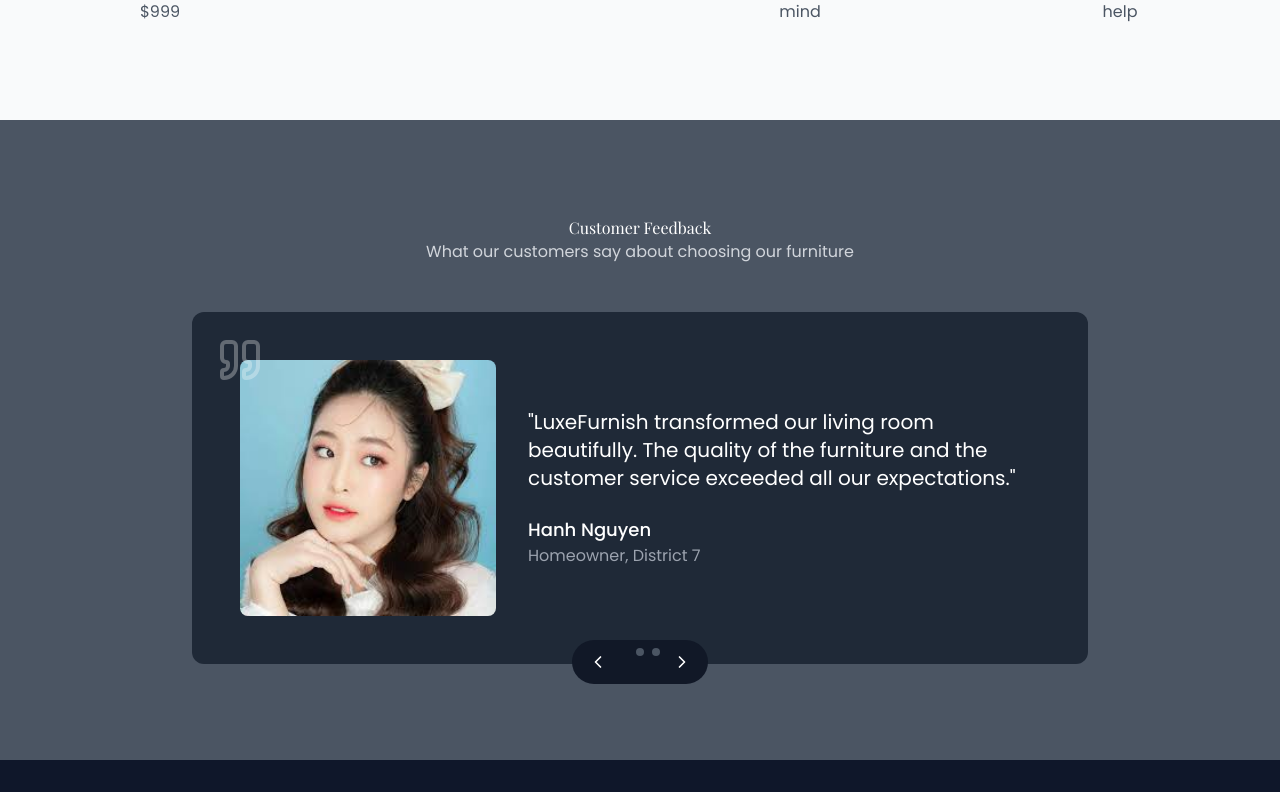
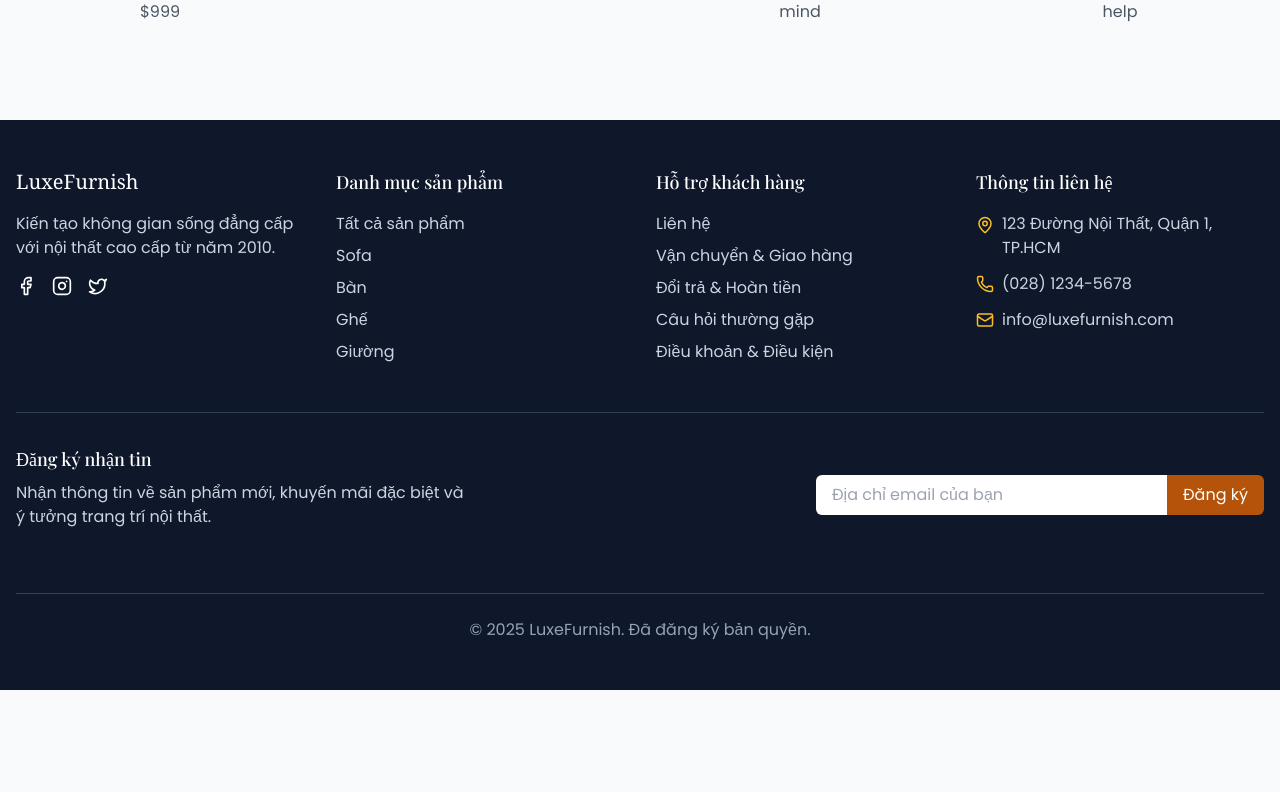
Before and after one commit to nguyentaituananh/DATN, a React (Vite) app in the folder frontend/: page / in a window 1280 px wide. Shown: the part 1988-2780 px from the top of the page. After the commit the page ends 2678 px from the top, so only its background shows below. Built offline with nearby package versions, Linux system fonts and the light colour scheme.

Commit message:
WIP: update layout and cart controller

```diff
--- a/frontend/src/components/layout/layout.tsx
+++ b/frontend/src/components/layout/layout.tsx
@@ -1,7 +1,6 @@
 import React from 'react';
 import Header from './Header';
 import Footer from './Footer';
-import TestimonialsSection from './TestimonialsSection';
 
 interface LayoutProps {
   children: React.ReactNode;
@@ -14,7 +13,6 @@ const Layout: React.FC<LayoutProps> = ({ children }) => {
       <main className="flex-grow pt-16 md:pt-20">
         {children}
       </main>
-      <TestimonialsSection/>
       <Footer />
     </div>
   );
```
